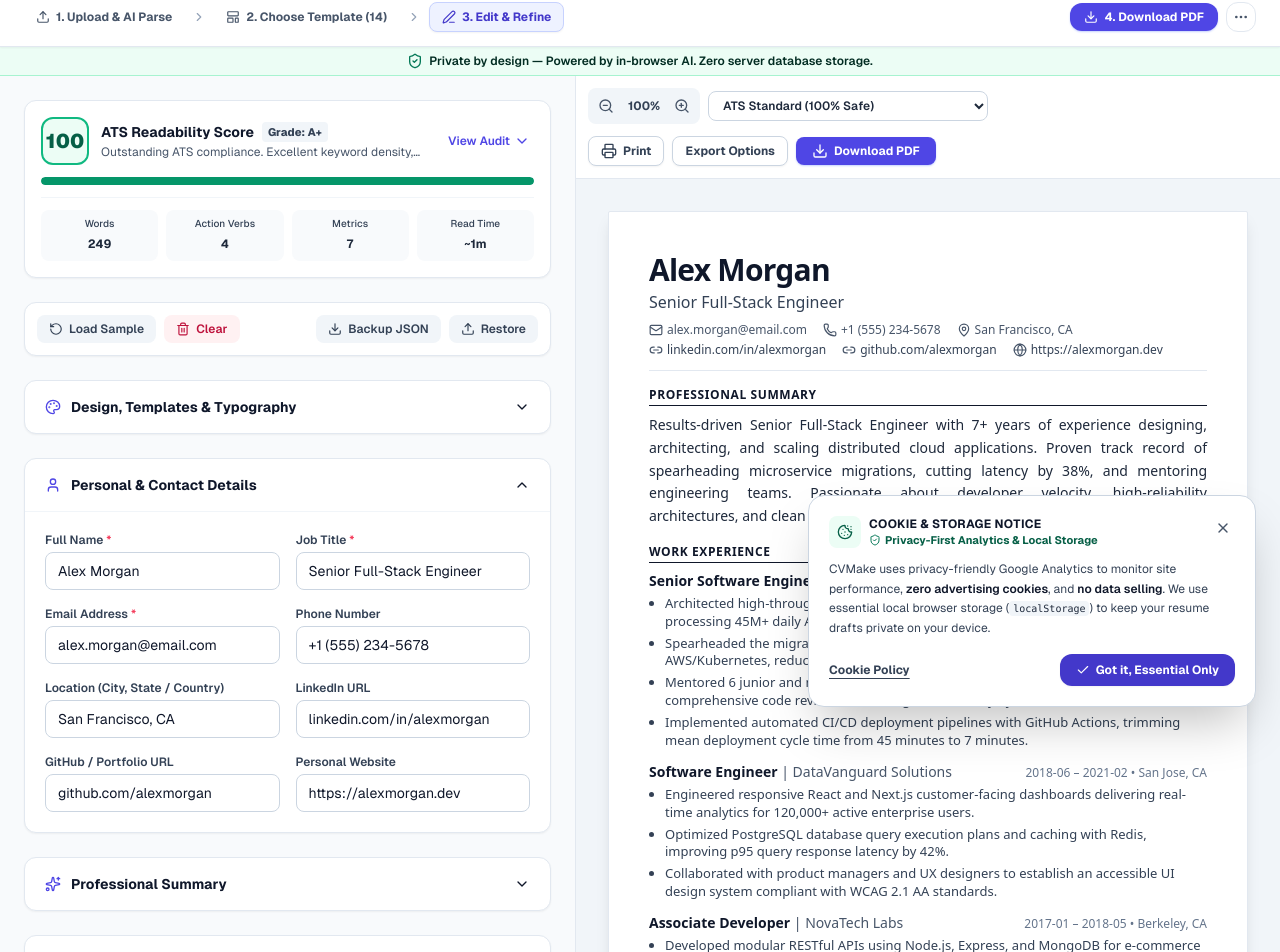
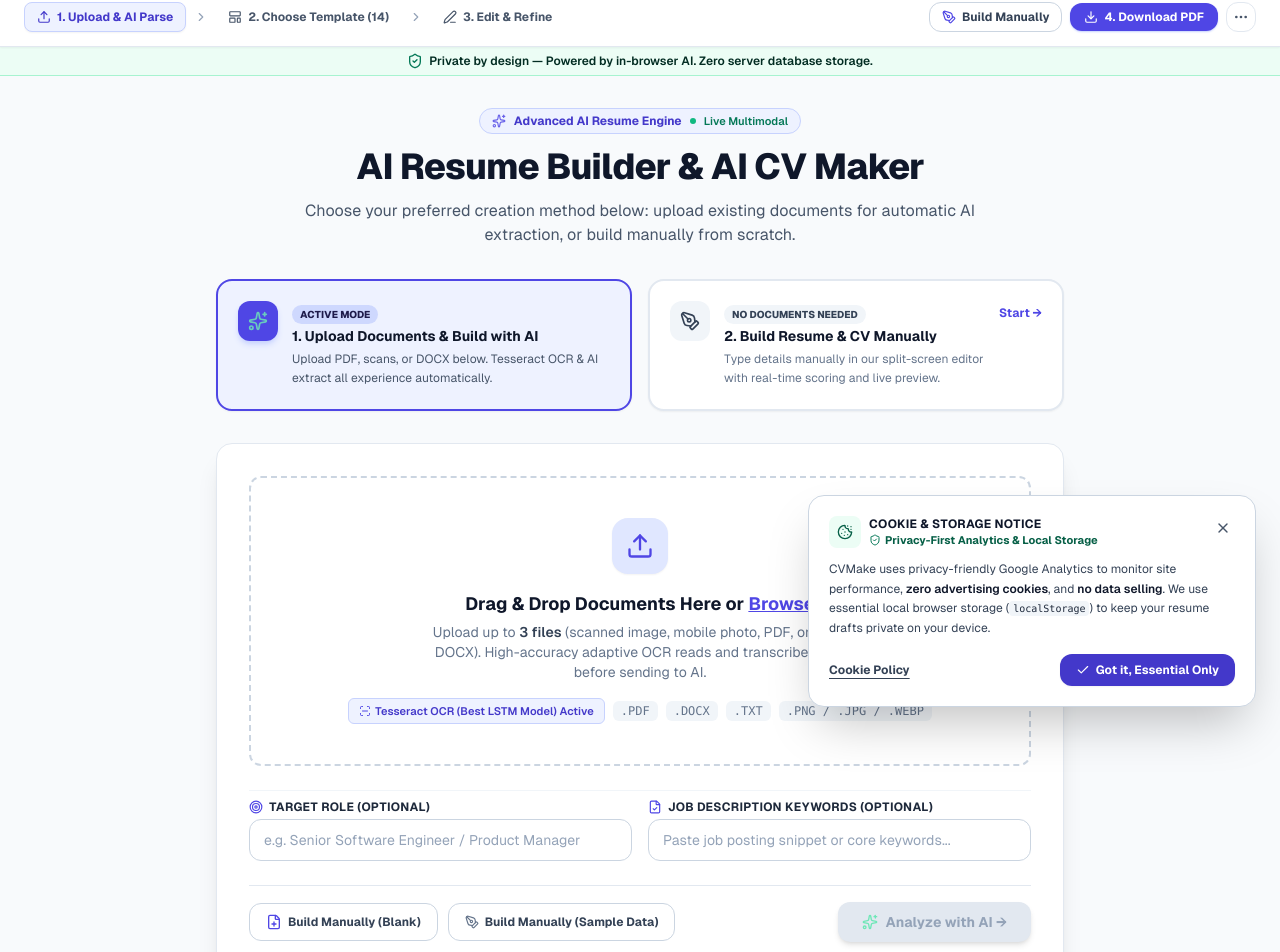
Before and after one commit to loganamrut/make, a Next.js app: page /builder in a window 1280 px wide. Shown: the part 77-1029 px from the top of the page. Built offline with nearby package versions, Linux system fonts and the light colour scheme.

Commit message:
feat: add manual resume/cv builder buttons across header, hero, and upload step

```diff
--- a/src/app/builder/page.tsx
+++ b/src/app/builder/page.tsx
@@ -3,7 +3,7 @@
 import React, { useState, useEffect, Suspense } from 'react';
 import { useSearchParams } from 'next/navigation';
 import { ResumeData, TemplateId } from '@/lib/types';
-import { SAMPLE_RESUME } from '@/lib/sample-data';
+import { SAMPLE_RESUME, BLANK_RESUME } from '@/lib/sample-data';
 import { loadSavedResume, saveResumeToLocal } from '@/lib/storage';
 import { ResumeEditor } from '@/components/builder/ResumeEditor';
 import { ResumePreview } from '@/components/builder/ResumePreview';
@@ -24,7 +24,8 @@ import {
   ChevronRight,
   Loader2,
   Check,
-  MoreHorizontal
+  MoreHorizontal,
+  PenTool,
 } from 'lucide-react';
 
 type StudioStep = 'upload' | 'templates' | 'edit';
@@ -33,14 +34,30 @@ function BuilderContent() {
   const searchParams = useSearchParams();
   const templateParam = searchParams.get('template') as TemplateId | null;
   const stepParam = searchParams.get('step') as StudioStep | null;
+  const modeParam = searchParams.get('mode');
+  const blankParam = searchParams.get('blank');
 
   const [resume, setResume] = useState<ResumeData>(SAMPLE_RESUME);
-  const [currentStep, setCurrentStep] = useState<StudioStep>(stepParam || 'edit');
+  const [currentStep, setCurrentStep] = useState<StudioStep>(
+    stepParam || (modeParam === 'manual' ? 'edit' : 'upload')
+  );
   const [mobileTab, setMobileTab] = useState<'edit' | 'preview'>('edit');
   const [isDownloadModalOpen, setIsDownloadModalOpen] = useState(false);
   const [isDownloadingPdf, setIsDownloadingPdf] = useState(false);
   const [downloadedPdf, setDownloadedPdf] = useState(false);
   const [mounted, setMounted] = useState(false);
+
+  const handleStartBlank = () => {
+    setResume(BLANK_RESUME);
+    saveResumeToLocal(BLANK_RESUME);
+    setCurrentStep('edit');
+  };
+
+  const handleStartSample = () => {
+    setResume(SAMPLE_RESUME);
+    saveResumeToLocal(SAMPLE_RESUME);
+    setCurrentStep('edit');
+  };
 
   const handleDirectDownloadPdf = async () => {
     setIsDownloadingPdf(true);
@@ -61,16 +78,21 @@ function BuilderContent() {
 
   // Load from local storage on mount
   useEffect(() => {
-    const saved = loadSavedResume();
+    let saved = loadSavedResume();
+    if (blankParam === 'true') {
+      saved = { ...BLANK_RESUME };
+    }
     if (templateParam) {
       saved.style.template = templateParam;
     }
     setResume(saved);
     if (stepParam) {
       setCurrentStep(stepParam);
+    } else if (modeParam === 'manual') {
+      setCurrentStep('edit');
     }
     setMounted(true);
-  }, [templateParam, stepParam]);
+  }, [templateParam, stepParam, modeParam, blankParam]);
 
   // Autosave to client-side localStorage on change
   const handleResumeChange = (updated: ResumeData) => {
@@ -162,6 +184,18 @@ function BuilderContent() {
 
           {/* Quick Action Buttons */}
           <div className="flex items-center gap-2">
+            {currentStep === 'upload' && (
+              <button
+                type="button"
+                onClick={handleStartBlank}
+                className="hidden sm:inline-flex items-center gap-1.5 px-3 py-1.5 rounded-xl border border-slate-300 hover:border-indigo-400 bg-white hover:bg-slate-50 text-slate-700 hover:text-indigo-600 text-xs font-bold transition-all shadow-xs cursor-pointer"
+                title="Skip upload and build resume manually from scratch"
+              >
+                <PenTool className="w-3.5 h-3.5 text-indigo-600" />
+                <span>Build Manually</span>
+              </button>
+            )}
+
             {/* 1-Click Direct Download PDF */}
             <button
               type="button"
@@ -212,6 +246,8 @@ function BuilderContent() {
         <AIUploadStep
           onSuccess={handleUploadSuccess}
           onSkip={() => setCurrentStep('templates')}
+          onStartBlank={handleStartBlank}
+          onStartSample={handleStartSample}
         />
       )}
 
--- a/src/app/page.tsx
+++ b/src/app/page.tsx
@@ -22,6 +22,7 @@ import {
   Globe,
   Compass,
   Check,
+  PenTool,
 } from 'lucide-react';
 
 export const metadata: Metadata = {
@@ -169,20 +170,27 @@ export default function HomePage() {
           </p>
 
           {/* CTAs */}
-          <div className="mt-8 flex flex-col sm:flex-row items-center justify-center gap-4">
+          <div className="mt-8 flex flex-col sm:flex-row items-center justify-center gap-3.5">
             <Link
               href="/builder?step=upload"
-              className="w-full sm:w-auto inline-flex items-center justify-center gap-2.5 px-8 py-3.5 rounded-xl bg-gradient-to-r from-indigo-600 to-indigo-700 hover:from-indigo-700 hover:to-indigo-800 text-white font-bold text-base shadow-lg shadow-indigo-200 active:scale-[0.98] transition-all"
+              className="w-full sm:w-auto inline-flex items-center justify-center gap-2.5 px-7 py-3.5 rounded-xl bg-gradient-to-r from-indigo-600 to-indigo-700 hover:from-indigo-700 hover:to-indigo-800 text-white font-bold text-base shadow-lg shadow-indigo-200 active:scale-[0.98] transition-all"
             >
               <Sparkles className="w-5 h-5 text-emerald-300 animate-pulse" />
-              Upload Documents &amp; Build with AI
+              Upload &amp; Build with AI
+            </Link>
+            <Link
+              href="/builder?step=edit&mode=manual"
+              className="w-full sm:w-auto inline-flex items-center justify-center gap-2.5 px-7 py-3.5 rounded-xl border-2 border-indigo-600 bg-white hover:bg-indigo-50/60 text-indigo-700 font-bold text-base shadow-sm transition-all active:scale-[0.98]"
+            >
+              <PenTool className="w-5 h-5 text-indigo-600" />
+              Create Resume &amp; CV Manually
             </Link>
             <Link
               href="/builder?step=templates"
-              className="w-full sm:w-auto inline-flex items-center justify-center gap-2 px-8 py-3.5 rounded-xl border border-slate-300 bg-white hover:bg-slate-50 text-slate-700 font-bold text-base shadow-sm transition-all"
+              className="w-full sm:w-auto inline-flex items-center justify-center gap-2 px-6 py-3.5 rounded-xl border border-slate-300 bg-white hover:bg-slate-50 text-slate-700 font-bold text-base shadow-sm transition-all"
             >
-              <FileCheck className="w-5 h-5 text-indigo-600" />
-              Browse 14 ATS Templates
+              <FileCheck className="w-5 h-5 text-slate-500" />
+              18 Templates
             </Link>
           </div>
 
@@ -846,16 +854,18 @@ export default function HomePage() {
           </p>
           <div className="mt-8 flex flex-col sm:flex-row items-center justify-center gap-4">
             <Link
-              href="/builder"
-              className="w-full sm:w-auto px-8 py-3.5 rounded-xl bg-white text-indigo-700 font-bold text-base shadow-lg hover:bg-indigo-50 active:scale-95 transition-all"
+              href="/builder?step=upload"
+              className="w-full sm:w-auto px-8 py-3.5 rounded-xl bg-white text-indigo-700 font-bold text-base shadow-lg hover:bg-indigo-50 active:scale-95 transition-all inline-flex items-center justify-center gap-2"
             >
-              Start Building Free &rarr;
+              <Sparkles className="w-5 h-5 text-indigo-600" />
+              Upload &amp; Build with AI &rarr;
             </Link>
             <Link
-              href="/resume-templates"
-              className="w-full sm:w-auto px-8 py-3.5 rounded-xl border-2 border-white/80 text-white font-bold text-base hover:bg-white/10 transition-all"
+              href="/builder?step=edit&mode=manual"
+              className="w-full sm:w-auto px-8 py-3.5 rounded-xl border-2 border-white text-white font-bold text-base hover:bg-white/10 active:scale-95 transition-all inline-flex items-center justify-center gap-2"
             >
-              Browse Templates
+              <PenTool className="w-5 h-5" />
+              Build Manually from Scratch
             </Link>
           </div>
           <p className="mt-4 text-xs text-white font-medium">
--- a/src/components/Header.tsx
+++ b/src/components/Header.tsx
@@ -2,7 +2,7 @@
 
 import React, { useState } from 'react';
 import Link from 'next/link';
-import { ShieldCheck, Menu, X, Sparkles, FileText, ChevronRight } from 'lucide-react';
+import { ShieldCheck, Menu, X, Sparkles, FileText, ChevronRight, PenTool } from 'lucide-react';
 
 export function Header() {
   const [mobileMenuOpen, setMobileMenuOpen] = useState(false);
@@ -87,7 +87,14 @@ export function Header() {
           </nav>
 
           {/* Right Action Button */}
-          <div className="hidden sm:flex items-center gap-3">
+          <div className="hidden sm:flex items-center gap-2.5">
+            <Link
+              href="/builder?step=edit&mode=manual"
+              className="inline-flex items-center gap-1.5 px-3.5 py-2 rounded-xl border border-slate-300 hover:border-slate-400 bg-white hover:bg-slate-50 text-slate-700 font-semibold text-sm transition-all"
+            >
+              <PenTool className="w-3.5 h-3.5 text-slate-500" />
+              Manual Builder
+            </Link>
             <Link
               href="/builder?step=upload"
               className="inline-flex items-center gap-2 px-4 py-2 rounded-xl bg-gradient-to-r from-indigo-600 to-indigo-700 hover:from-indigo-700 hover:to-indigo-800 text-white font-bold text-sm shadow-md shadow-indigo-200 active:scale-[0.98] transition-all"
@@ -191,14 +198,22 @@ export function Header() {
               <ChevronRight className="w-4 h-4 text-slate-500" />
             </Link>
           </div>
-          <div className="pt-2">
+          <div className="pt-2 space-y-2">
             <Link
-              href="/builder"
+              href="/builder?step=upload"
               onClick={() => setMobileMenuOpen(false)}
               className="w-full flex items-center justify-center gap-2 py-3 rounded-xl bg-indigo-600 text-white font-bold text-base shadow"
             >
-              <Sparkles className="w-5 h-5" />
-              Launch Resume Builder
+              <Sparkles className="w-5 h-5 text-emerald-300" />
+              AI Resume Studio
+            </Link>
+            <Link
+              href="/builder?step=edit&mode=manual"
+              onClick={() => setMobileMenuOpen(false)}
+              className="w-full flex items-center justify-center gap-2 py-2.5 rounded-xl border border-slate-300 bg-slate-50 text-slate-700 font-bold text-sm"
+            >
+              <PenTool className="w-4 h-4 text-slate-600" />
+              Build Manually from Scratch
             </Link>
           </div>
         </div>
--- a/src/components/builder/AIUploadStep.tsx
+++ b/src/components/builder/AIUploadStep.tsx
@@ -23,16 +23,20 @@ import {
   Copy,
   Check,
   Loader2,
+  PenTool,
+  FilePlus,
 } from 'lucide-react';
 
 interface AIUploadStepProps {
   onSuccess: (extractedResume: ResumeData) => void;
   onSkip: () => void;
+  onStartBlank?: () => void;
+  onStartSample?: () => void;
 }
 
 const MAX_DOCUMENTS = 3;
 
-export function AIUploadStep({ onSuccess, onSkip }: AIUploadStepProps) {
+export function AIUploadStep({ onSuccess, onSkip, onStartBlank, onStartSample }: AIUploadStepProps) {
   const [files, setFiles] = useState<UploadedDocumentFile[]>([]);
   const [targetRole, setTargetRole] = useState('');
   const [jobDescription, setJobDescription] = useState('');
@@ -232,8 +236,56 @@ export function AIUploadStep({ onSuccess, onSkip }: AIUploadStepProps) {
           AI Resume Builder &amp; AI CV Maker
         </h1>
         <p className="text-sm sm:text-base text-slate-600 max-w-2xl mx-auto leading-relaxed">
-          Upload up to <strong className="text-slate-900 font-semibold">3 documents</strong> (old resumes, LinkedIn PDF, certificates, job descriptions). Our AI extracts, optimizes, and transforms your experience into an interview-winning ATS resume.
+          Choose your preferred creation method below: upload existing documents for automatic AI extraction, or build manually from scratch.
         </p>
+      </div>
+
+      {/* Choice Selector: AI Auto-Extract vs Build Manually */}
+      <div className="grid grid-cols-1 sm:grid-cols-2 gap-4">
+        {/* Mode 1: AI Auto-Build (Active) */}
+        <div className="p-4 sm:p-5 rounded-2xl bg-indigo-50/90 border-2 border-indigo-600 flex items-start gap-3.5 shadow-sm">
+          <div className="w-10 h-10 rounded-xl bg-indigo-600 text-white flex items-center justify-center flex-shrink-0 shadow-md shadow-indigo-200">
+            <Sparkles className="w-5 h-5 text-emerald-300 animate-pulse" />
+          </div>
+          <div className="flex-1 min-w-0">
+            <div className="inline-flex items-center gap-1.5 px-2 py-0.5 rounded-full bg-indigo-200/80 text-indigo-950 text-[10px] font-extrabold uppercase mb-1">
+              Active Mode
+            </div>
+            <h3 className="text-sm font-bold text-slate-900 leading-tight">
+              1. Upload Documents &amp; Build with AI
+            </h3>
+            <p className="text-xs text-slate-600 mt-1 leading-relaxed">
+              Upload PDF, scans, or DOCX below. Tesseract OCR &amp; AI extract all experience automatically.
+            </p>
+          </div>
+        </div>
+
+        {/* Mode 2: Manual Builder (1-Click Action) */}
+        <button
+          type="button"
+          onClick={onSkip}
+          className="p-4 sm:p-5 rounded-2xl bg-white hover:bg-slate-50 border-2 border-slate-200 hover:border-indigo-400 flex items-start justify-between gap-3.5 text-left transition-all group shadow-sm hover:shadow-md active:scale-[0.99] cursor-pointer"
+        >
+          <div className="flex items-start gap-3.5">
+            <div className="w-10 h-10 rounded-xl bg-slate-100 group-hover:bg-indigo-100 text-slate-700 group-hover:text-indigo-700 flex items-center justify-center flex-shrink-0 transition-colors">
+              <PenTool className="w-5 h-5" />
+            </div>
+            <div>
+              <div className="inline-flex items-center gap-1.5 px-2 py-0.5 rounded-full bg-slate-100 group-hover:bg-indigo-50 text-slate-700 group-hover:text-indigo-700 text-[10px] font-extrabold uppercase mb-1 transition-colors">
+                No Documents Needed
+              </div>
+              <h3 className="text-sm font-bold text-slate-900 group-hover:text-indigo-600 transition-colors leading-tight">
+                2. Build Resume &amp; CV Manually
+              </h3>
+              <p className="text-xs text-slate-500 mt-1 leading-relaxed">
+                Type details manually in our split-screen editor with real-time scoring and live preview.
+              </p>
+            </div>
+          </div>
+          <span className="text-xs font-bold text-indigo-600 flex items-center gap-0.5 group-hover:translate-x-1 transition-transform flex-shrink-0 mt-1">
+            Start &rarr;
+          </span>
+        </button>
       </div>
 
       {/* Upload Box */}
@@ -441,23 +493,27 @@ export function AIUploadStep({ onSuccess, onSkip }: AIUploadStepProps) {
         )}
 
         {/* Action Buttons */}
-        <div className="flex flex-col sm:flex-row items-center justify-between gap-4 pt-2">
-          <button
-            type="button"
-            onClick={onSkip}
-            className="text-xs font-bold text-slate-600 hover:text-slate-900 transition-colors py-2 px-3"
-          >
-            Skip &amp; Start from Scratch &rarr;
-          </button>
+        <div className="flex flex-col sm:flex-row items-center justify-between gap-4 pt-4 border-t border-slate-200">
+          <div className="flex flex-wrap items-center gap-2.5 w-full sm:w-auto">
+            <button
+              type="button"
+              onClick={onStartBlank || onSkip}
+              className="inline-flex items-center gap-1.5 px-4 py-2.5 rounded-xl border border-slate-300 text-xs font-bold text-slate-700 hover:text-indigo-600 hover:border-indigo-300 hover:bg-indigo-50/40 transition-all cursor-pointer"
+            >
+              <FilePlus className="w-4 h-4 text-indigo-600" />
+              Build Manually (Blank)
+            </button>
+            <button
+              type="button"
+              onClick={onStartSample ? onStartSample : () => onSuccess(SAMPLE_RESUME)}
+              className="inline-flex items-center gap-1.5 px-4 py-2.5 rounded-xl border border-slate-300 text-xs font-bold text-slate-700 hover:text-indigo-600 hover:border-indigo-300 hover:bg-indigo-50/40 transition-all cursor-pointer"
+            >
+              <PenTool className="w-3.5 h-3.5 text-slate-500" />
+              Build Manually (Sample Data)
+            </button>
+          </div>
 
           <div className="flex items-center gap-3 w-full sm:w-auto">
-            <button
-              type="button"
-              onClick={() => onSuccess(SAMPLE_RESUME)}
-              className="w-full sm:w-auto px-4 py-2.5 rounded-xl border border-slate-300 text-xs font-bold text-slate-700 hover:bg-slate-50 transition-colors"
-            >
-              Load Sample Profile
-            </button>
             <button
               type="button"
               disabled={files.length === 0 || isProcessing}
@@ -465,10 +521,10 @@ export function AIUploadStep({ onSuccess, onSkip }: AIUploadStepProps) {
               className={`w-full sm:w-auto inline-flex items-center justify-center gap-2 px-6 py-2.5 rounded-xl text-xs sm:text-sm font-bold shadow-md transition-all ${
                 files.length === 0 || isProcessing
                   ? 'bg-slate-200 text-slate-400 cursor-not-allowed'
-                  : 'bg-indigo-600 hover:bg-indigo-700 text-white shadow-indigo-200 hover:shadow-lg active:scale-95'
+                  : 'bg-indigo-600 hover:bg-indigo-700 text-white shadow-indigo-200 hover:shadow-lg active:scale-95 cursor-pointer'
               }`}
             >
-              <Sparkles className="w-4 h-4" />
+              <Sparkles className="w-4 h-4 text-emerald-300" />
               Analyze with AI &rarr;
             </button>
           </div>
```
